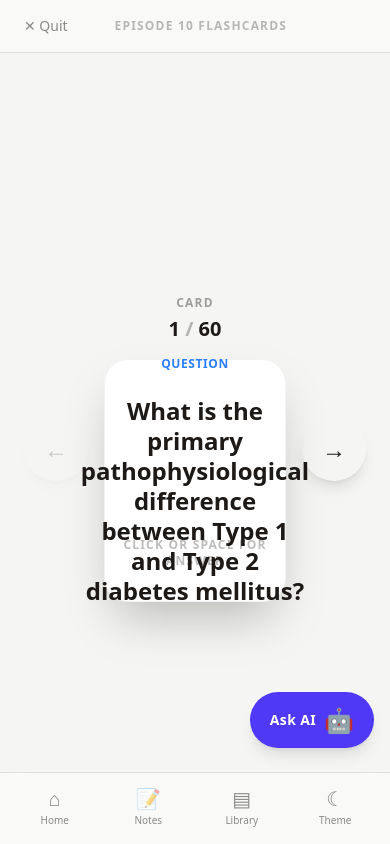
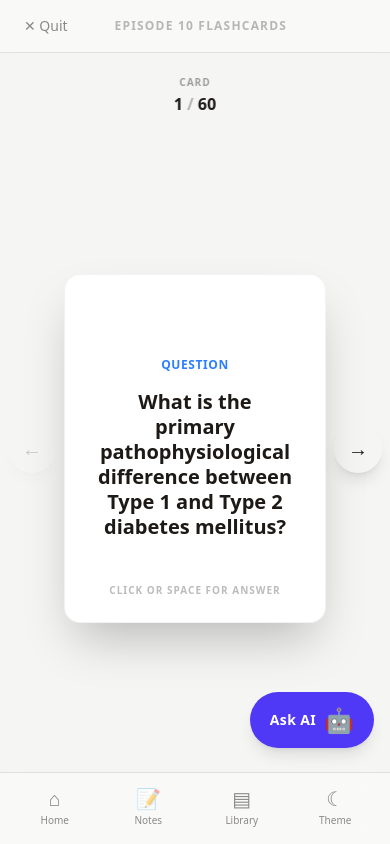
Before and after one commit to SGiQ/nclex-study-guide, a Next.js app: page /flashcards/10 in a window 390 px wide. Built offline with nearby package versions, Linux system fonts and the light colour scheme.

Commit message:
Optimize flashcard layout for mobile

```diff
--- a/app/flashcards/[id]/page.tsx
+++ b/app/flashcards/[id]/page.tsx
@@ -116,34 +116,34 @@ export default function FlashcardRunnerPage({ params }: { params: Promise<{ id:
                 <div className="w-8"></div> {/* Spacer for centering */}
             </div>
 
-            {/* Main Content Area - Horizontal Layout with Side Buttons */}
-            <main className="flex-1 flex items-center justify-center p-6 relative perspective-1000 gap-4">
+            {/* Main Content Area - Optimized for Mobile */}
+            <main className="flex-1 flex items-center justify-center px-2 sm:px-6 py-4 relative perspective-1000">
+
+                {/* Card Counter - Fixed at Top */}
+                <div className="absolute top-4 left-1/2 -translate-x-1/2 z-20 flex flex-col items-center gap-0.5 bg-background/80 backdrop-blur px-3 py-1.5 rounded-full">
+                    <span className="text-[10px] font-bold text-foreground/40 uppercase tracking-widest">
+                        Card
+                    </span>
+                    <span className="text-base font-bold tabular-nums text-foreground">
+                        {currentIndex + 1} <span className="text-foreground/30">/</span> {totalCards}
+                    </span>
+                </div>
 
                 {/* Previous Button - Left Side */}
                 <button
                     onClick={prevCard}
                     disabled={currentIndex === 0}
-                    className="h-16 w-16 rounded-full bg-surface/10 hover:bg-surface/20 disabled:opacity-20 disabled:hover:bg-surface/10 transition-colors text-foreground shadow-lg flex items-center justify-center text-2xl z-10 shrink-0"
+                    className="h-12 w-12 sm:h-16 sm:w-16 rounded-full bg-surface/10 hover:bg-surface/20 disabled:opacity-20 disabled:hover:bg-surface/10 transition-colors text-foreground shadow-lg flex items-center justify-center text-xl sm:text-2xl z-10 shrink-0"
                     aria-label="Previous Card"
                 >
                     ←
                 </button>
 
                 {/* Card Container */}
-                <div className="flex-1 flex flex-col items-center max-w-md">
-                    {/* Card Counter - Above Card */}
-                    <div className="mb-4 flex flex-col items-center gap-1">
-                        <span className="text-xs font-bold text-foreground/40 uppercase tracking-widest">
-                            Card
-                        </span>
-                        <span className="text-xl font-bold tabular-nums text-foreground">
-                            {currentIndex + 1} <span className="text-foreground/30">/</span> {totalCards}
-                        </span>
-                    </div>
-
+                <div className="flex-1 flex flex-col items-center justify-center max-w-md mx-2 sm:mx-4">
                     {/* 3D Flip Card Container */}
                     <div
-                        className="relative w-full aspect-[3/4] sm:aspect-[4/3] cursor-pointer group"
+                        className="relative w-full aspect-[3/4] cursor-pointer group"
                         onClick={() => setIsFlipped(!isFlipped)}
                     >
                         <div
@@ -153,36 +153,36 @@ export default function FlashcardRunnerPage({ params }: { params: Promise<{ id:
 
                             {/* FRONT */}
                             <div
-                                className="absolute inset-0 backface-hidden bg-card rounded-3xl border border-card-border p-8 flex flex-col items-center justify-center text-center shadow-2xl group-hover:border-card-border/70 transition-colors"
+                                className="absolute inset-0 backface-hidden bg-card rounded-2xl sm:rounded-3xl border border-card-border p-6 sm:p-8 flex flex-col items-center justify-center text-center shadow-2xl group-hover:border-card-border/70 transition-colors"
                             >
-                                <span className="text-xs uppercase font-bold text-blue-500 tracking-wider mb-6">Question</span>
-                                <h2 className="text-2xl sm:text-3xl font-bold leading-tight text-foreground">
+                                <span className="text-xs uppercase font-bold text-blue-500 tracking-wider mb-4 sm:mb-6">Question</span>
+                                <h2 className="text-xl sm:text-2xl md:text-3xl font-bold leading-tight text-foreground px-2">
                                     {currentCard.front}
                                 </h2>
-                                <div className="absolute bottom-8 text-foreground/40 text-xs font-bold tracking-widest animate-pulse">
+                                <div className="absolute bottom-6 sm:bottom-8 text-foreground/40 text-[10px] sm:text-xs font-bold tracking-widest animate-pulse">
                                     CLICK OR SPACE FOR ANSWER
                                 </div>
                             </div>
 
                             {/* BACK */}
                             <div
-                                className="absolute inset-0 backface-hidden bg-card rounded-3xl border border-purple-500/30 p-8 flex flex-col items-center justify-center text-center shadow-2xl rotate-y-180"
+                                className="absolute inset-0 backface-hidden bg-card rounded-2xl sm:rounded-3xl border border-purple-500/30 p-6 sm:p-8 flex flex-col items-center justify-center text-center shadow-2xl rotate-y-180"
                             >
-                                <span className="text-xs uppercase font-bold text-purple-500 tracking-wider mb-6">Answer</span>
-                                <p className="text-xl sm:text-2xl font-medium text-foreground/90 leading-relaxed">
+                                <span className="text-xs uppercase font-bold text-purple-500 tracking-wider mb-4 sm:mb-6">Answer</span>
+                                <p className="text-lg sm:text-xl md:text-2xl font-medium text-foreground/90 leading-relaxed px-2">
                                     {currentCard.back}
                                 </p>
 
                                 {/* Actions on Back */}
-                                <div className="absolute bottom-8 flex gap-4" onClick={(e) => e.stopPropagation()}>
+                                <div className="absolute bottom-6 sm:bottom-8 flex gap-4" onClick={(e) => e.stopPropagation()}>
                                     <button
                                         onClick={(e) => {
                                             e.stopPropagation(); // Stop flip
                                             handleExplain();
                                         }}
-                                        className="px-4 py-2 rounded-full bg-indigo-500/10 text-indigo-500 hover:bg-indigo-500/20 text-sm font-bold flex items-center gap-2 transition-colors border border-indigo-500/10"
+                                        className="px-3 py-1.5 sm:px-4 sm:py-2 rounded-full bg-indigo-500/10 text-indigo-500 hover:bg-indigo-500/20 text-xs sm:text-sm font-bold flex items-center gap-2 transition-colors border border-indigo-500/10"
                                     >
-                                        <span className="text-lg">✨</span> Explain
+                                        <span className="text-base sm:text-lg">✨</span> Explain
                                     </button>
                                 </div>
                             </div>
@@ -195,7 +195,7 @@ export default function FlashcardRunnerPage({ params }: { params: Promise<{ id:
                 <button
                     onClick={nextCard}
                     disabled={currentIndex === totalCards - 1}
-                    className="h-16 w-16 rounded-full bg-surface/10 hover:bg-surface/20 disabled:opacity-20 disabled:hover:bg-surface/10 transition-colors text-foreground shadow-lg flex items-center justify-center text-2xl z-10 shrink-0"
+                    className="h-12 w-12 sm:h-16 sm:w-16 rounded-full bg-surface/10 hover:bg-surface/20 disabled:opacity-20 disabled:hover:bg-surface/10 transition-colors text-foreground shadow-lg flex items-center justify-center text-xl sm:text-2xl z-10 shrink-0"
                     aria-label="Next Card"
                 >
                     →
```
